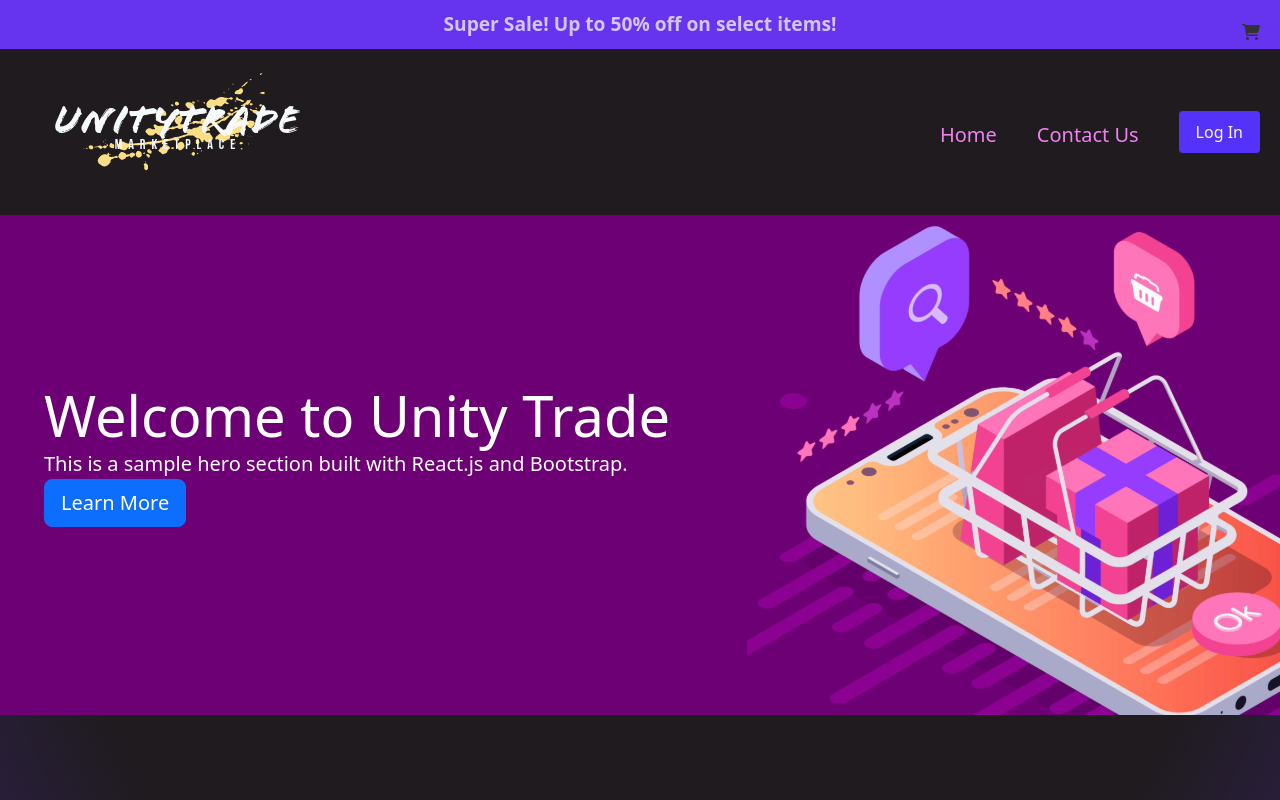
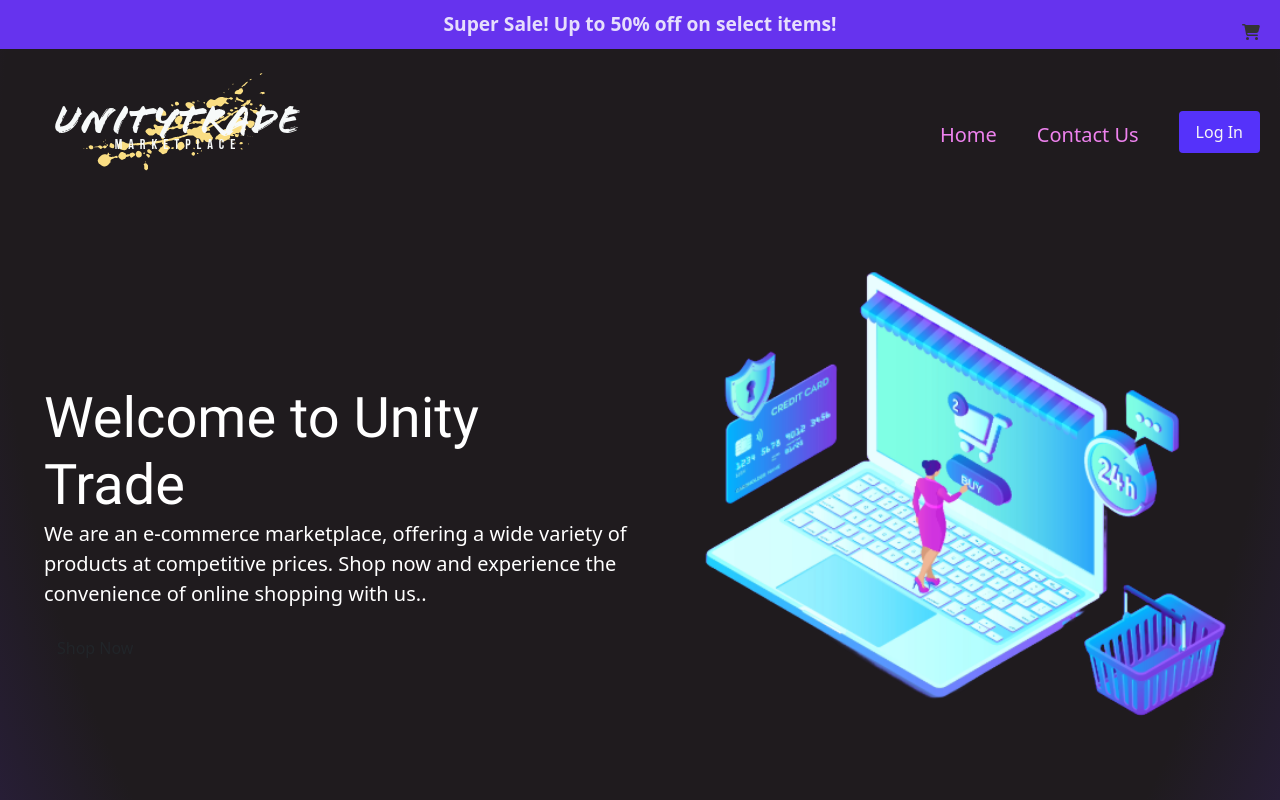
Before and after one commit to uvee35/unitytrade-website, a React (Vite) app: page / in a window 1280 px wide. Shown: the top 800 px of the page. Built offline with nearby package versions, Linux system fonts and the light colour scheme; no server answers.

Commit message:
Update hero section with new image and text

```diff
--- a/src/Components/Hero/hero.jsx
+++ b/src/Components/Hero/hero.jsx
@@ -1,22 +1,33 @@
 import React from "react";
-import heroImage from "../../assets/Images/hero.png";
+import heroImage from "../../assets/Images/hero1.png";
+import "./hero.css";
+
 const HeroSection = () => {
   return (
-    <div
-      className="hero-section d-flex justify-content-center align-items-center text-center"
-      style={{
-        backgroundImage: `url(${heroImage})`,
-        backgroundSize: "cover",
-        backgroundPosition: "center",
-        height: "500px",
-      }}
-    >
+    <div className="hero-section">
       <div className="container">
-        <h1 className="text-white display-4">Welcome to Unity Trade</h1>
-        <p className="lead text-white">
-          This is a sample hero section built with React.js and Bootstrap.
-        </p>
-        <button className="btn btn-primary btn-lg">Learn More</button>
+        <div className="row">
+          {/* Text on the left */}
+          <div className="col-md-6 hero-text">
+            <h1 className="clipped-text display-4">Welcome to Unity Trade</h1>
+            <p style={{color:"white"}}className="lead">
+              We are an e-commerce marketplace, offering a wide variety of
+              products at competitive prices. Shop now and experience the
+              convenience of online shopping with us..
+            </p>
+            <button className="btn shop-button">Shop Now</button>{" "}
+            {/* Updated text and class */}
+          </div>
+
+          {/* Image on the right */}
+          <div className="col-md-6 hero-image d-none d-md-block">
+            <img
+              src={heroImage}
+              alt="Hero"
+              style={{ width: "100%", height: "auto" }}
+            />
+          </div>
+        </div>
       </div>
     </div>
   );
```
